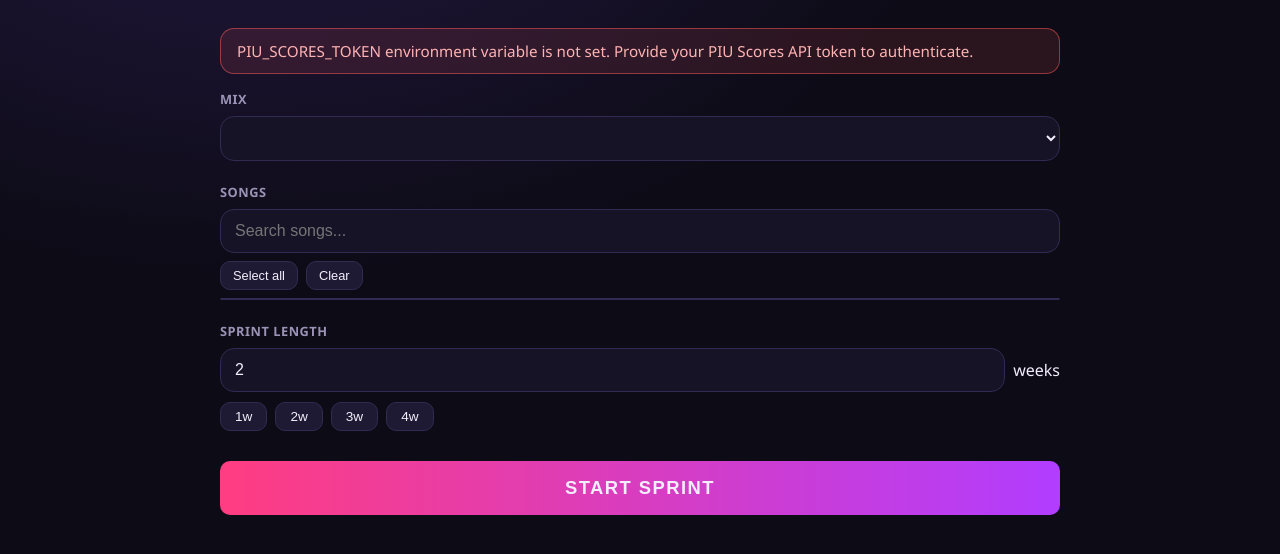
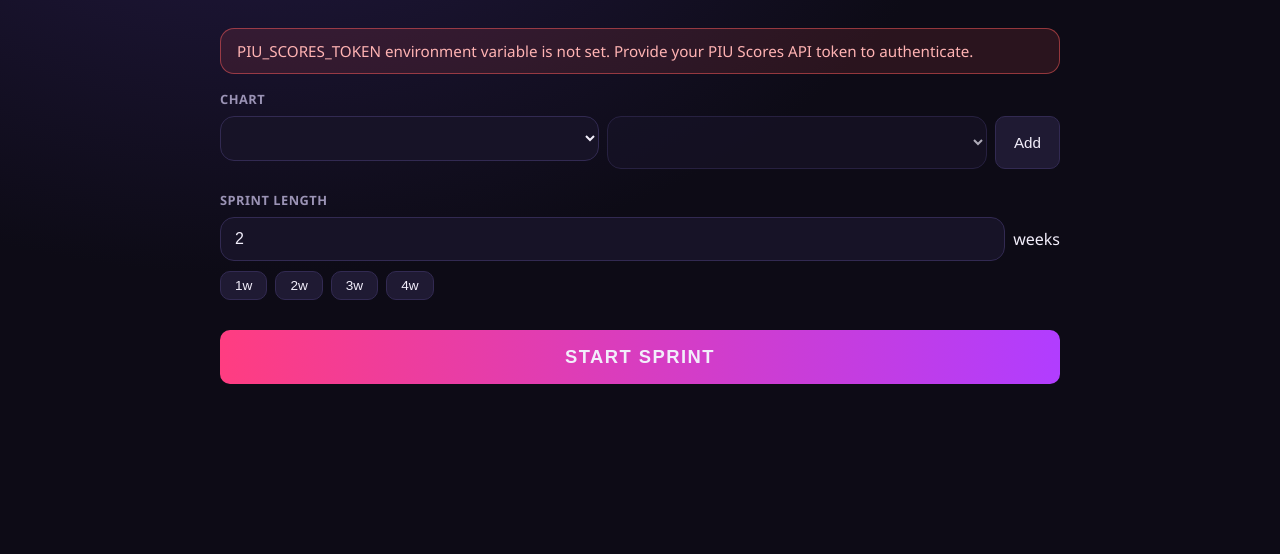
Before and after one commit to Gustavo-V-M/pump_sprint_maker, a Flask app: page / in a window 1280 px wide. Shown: the part 125-679 px from the top of the page. Run offline with Flask 3, Linux system fonts and the light colour scheme; lists and menus that the app fills with data are empty.

Commit message:
feat: added csv with all charts, and improved song picker dropdown

```diff
--- a/app.py
+++ b/app.py
@@ -3,14 +3,14 @@
 Routes:
   GET  /                    -> single-page UI
   GET  /api/health          -> liveness + token check
-  GET  /api/mixes           -> mix list for the setup form
-  GET  /api/songs?mix=...   -> song catalog (dropdown) with chart ids
+  GET  /api/charts          -> song/chart catalog from charts_phoenix-2.csv
   GET  /api/sprint          -> current/last sprint + server time
   POST /api/sprint          -> start a new sprint
   POST /api/sprint/end      -> end the active sprint early
-  GET  /api/sprint/scores   -> plays on the sprint's songs inside its window
+  GET  /api/sprint/scores   -> plays on the sprint's charts inside its window
 """
 
+import csv
 import logging
 import os
 import threading
@@ -26,9 +26,35 @@
 app = Flask(__name__)
 
 DATA_DIR = os.environ.get("DATA_DIR", os.path.join(os.path.dirname(__file__), "data"))
+CHARTS_CSV = os.path.join(os.path.dirname(__file__), "charts_phoenix-2.csv")
 GRACE_MINUTES = int(os.environ.get("PIU_SCORES_GRACE_MINUTES", "10"))
 MIN_SPRINT_SECONDS = 10
 MAX_SPRINT_SECONDS = 28 * 86400
+
+
+def _load_charts():
+    """Parse the chart export into {song: [charts]} and {chartId: chart}."""
+    by_song, by_id = {}, {}
+    with open(CHARTS_CSV, newline="", encoding="utf-8") as f:
+        for row in csv.DictReader(f):
+            cid, song = row["ChartId"].strip(), row["Song"].strip()
+            if not cid or not song or cid in by_id:
+                continue
+            chart = {
+                "id": cid,
+                "song": song,
+                "type": row["Type"].strip(),
+                "level": int(row["Level"]),
+                "mix": row["Mix"].strip(),
+            }
+            by_id[cid] = chart
+            by_song.setdefault(song, []).append(chart)
+    for charts in by_song.values():
+        charts.sort(key=lambda c: (c["type"], c["level"]))
+    return by_song, by_id
+
+
+_charts_by_song, _charts_by_id = _load_charts()
 
 store = SprintStore(DATA_DIR)
 _client = None
@@ -78,24 +104,13 @@
     return jsonify({"ok": True})
 
 
-@app.get("/api/mixes")
-def mixes():
-    try:
-        return jsonify({"mixes": get_client().mixes()})
-    except PiuApiError as exc:
-        return _error(str(exc), exc.status_code or 502)
-
-
-@app.get("/api/songs")
-def songs():
-    mix = request.args.get("mix", "").strip()
-    if not mix:
-        return _error("Query parameter 'mix' is required.")
-    try:
-        catalog = get_client().song_catalog(mix)
-    except PiuApiError as exc:
-        return _error(str(exc), exc.status_code or 502)
-    return jsonify(catalog)
+@app.get("/api/charts")
+def charts_catalog():
+    payload = [
+        {"name": song, "charts": [{"id": c["id"], "type": c["type"], "level": c["level"]} for c in charts]}
+        for song, charts in sorted(_charts_by_song.items())
+    ]
+    return jsonify({"songs": payload})
 
 
 @app.get("/api/sprint")
@@ -108,15 +123,12 @@
 @app.post("/api/sprint")
 def create_sprint():
     body = request.get_json(silent=True) or {}
-    mix = str(body.get("mix", "")).strip()
-    songs = body.get("songs")
+    charts = body.get("charts")
     duration = body.get("durationSeconds")
 
-    if not mix:
-        return _error("Pick a mix.")
-    if not isinstance(songs, list) or not songs or not all(isinstance(s, str) and s.strip() for s in songs):
-        return _error("Pick at least one song.")
-    songs = sorted({s.strip() for s in songs})
+    if not isinstance(charts, list) or not charts or not all(isinstance(c, str) and c.strip() for c in charts):
+        return _error("Pick at least one chart.")
+    charts = sorted(set(charts))
     if not isinstance(duration, int) or isinstance(duration, bool):
         return _error("Duration must be a number of seconds.")
     if not MIN_SPRINT_SECONDS <= duration <= MAX_SPRINT_SECONDS:
@@ -125,21 +137,16 @@
             f"{MAX_SPRINT_SECONDS // 86400} days."
         )
 
-    # Songs must exist on the chosen mix so the score fetch can match charts.
-    try:
-        client = get_client()
-        catalog = client.song_catalog(mix)
-    except PiuApiError as exc:
-        return _error(str(exc), exc.status_code or 502)
-    known = {s["name"] for s in catalog["songs"]}
-    unknown = [s for s in songs if s not in known]
+    unknown = [c for c in charts if c not in _charts_by_id]
     if unknown:
-        return _error(f"Unknown song(s) on {mix}: {', '.join(unknown)}")
+        return _error(f"Unknown chart id(s): {', '.join(unknown[:5])}")
 
-    sprint = store.create(mix, songs, duration)
+    mix = _charts_by_id[charts[0]]["mix"]
+    songs = sorted({_charts_by_id[c]["song"] for c in charts})
+    sprint = store.create(mix, songs, charts, duration)
     app.logger.info(
-        "sprint %s started: mix=%s songs=%d duration=%ds",
-        sprint["id"], mix, len(songs), duration,
+        "sprint %s started: mix=%s charts=%d duration=%ds",
+        sprint["id"], mix, len(charts), duration,
     )
     return jsonify({"sprint": sprint}), 201
 
@@ -164,20 +171,17 @@
     if not sprint:
         return _error("No sprint yet.", 404)
 
-    try:
-        client = get_client()
-        catalog = client.song_catalog(sprint["mix"])
-    except PiuApiError as exc:
-        return _error(str(exc), exc.status_code or 502)
-
-    selected = set(sprint["songs"])
-    chart_index = catalog["chartIndex"]
-    selected_chart_ids = {
-        cid for cid, c in chart_index.items() if c["songName"] in selected
-    }
+    # New sprints store the exact chart ids; legacy sprints (pre-chart export)
+    # count every chart of the songs they named.
+    if sprint["charts"]:
+        selected = set(sprint["charts"])
+    else:
+        songs = set(sprint["songs"])
+        selected = {cid for cid, c in _charts_by_id.items() if c["song"] in songs}
 
     start, end = _sprint_window(sprint)
     try:
+        client = get_client()
         plays = client.plays_since(sprint["mix"], start)
     except PiuApiError as exc:
         return _error(str(exc), exc.status_code or 502)
@@ -187,17 +191,15 @@
         occurred = play.get("_occurredAt")
         if occurred is None or not (start <= occurred <= end):
             continue
-        chart = chart_index.get(str(play.get("chartId")))
-        if not chart or chart["songName"] not in selected:
+        chart = _charts_by_id.get(str(play.get("chartId")))
+        if not chart or chart["id"] not in selected:
             continue
         rows.append(
             {
                 "chartId": play.get("chartId"),
-                "songName": chart["songName"],
+                "songName": chart["song"],
                 "level": chart["level"],
                 "chartType": chart["type"],
-                "difficulty": chart["difficulty"],
-                "imageUrl": chart.get("imageUrl"),
                 "score": play.get("score"),
                 "letterGrade": play.get("letterGrade"),
                 "plate": play.get("plate"),
--- a/static/app.js
+++ b/static/app.js
@@ -3,9 +3,8 @@
 const $ = (id) => document.getElementById(id);
 
 const state = {
-  mixes: [],
-  catalog: null, // { songs: [...], chartIndex: {...} } for selected mix
-  selected: new Set(),
+  catalog: null, // { songs: [{name, charts: [...]}], byId: {id: chart} }
+  selected: new Set(), // chart ids
   sprint: null,
   serverOffsetMs: 0,
   timerHandle: null,
@@ -61,88 +60,63 @@
 
 /* ---------------------------------------------------------------- setup */
 
-async function loadMixes() {
-  const { mixes } = await api("/api/mixes");
-  state.mixes = mixes;
-  const select = $("mix-select");
-  select.innerHTML = "";
-  const primary = mixes.filter((m) => m.isPrimary);
-  const others = mixes.filter((m) => !m.isPrimary);
-  if (primary.length && others.length) {
-    const g1 = document.createElement("optgroup");
-    g1.label = "Main mixes";
-    primary.forEach((m) => g1.append(new Option(m.displayName, m.name)));
-    const g2 = document.createElement("optgroup");
-    g2.label = "More";
-    others.forEach((m) => g2.append(new Option(m.displayName, m.name)));
-    select.append(g1, g2);
-  } else {
-    mixes.forEach((m) => select.append(new Option(m.displayName, m.name)));
+async function loadCharts() {
+  const data = await api("/api/charts");
+  const byId = {};
+  for (const s of data.songs) {
+    for (const c of s.charts) byId[c.id] = { ...c, song: s.name };
   }
-  select.addEventListener("change", () => loadSongs(select.value));
+  state.catalog = { songs: data.songs, byId };
+  const songSelect = $("song-select");
+  songSelect.innerHTML = "";
+  for (const s of data.songs) songSelect.append(new Option(s.name, s.name));
+  fillChartSelect();
 }
 
-async function loadSongs(mix) {
-  $("song-list").innerHTML = '<div class="muted loading">Loading songs...</div>';
-  try {
-    state.catalog = await api(`/api/songs?mix=${encodeURIComponent(mix)}`);
-  } catch (err) {
-    $("song-list").innerHTML = "";
-    showError("setup-error", err.message);
+function fillChartSelect() {
+  const chartSelect = $("chart-select");
+  chartSelect.innerHTML = "";
+  const song = (state.catalog?.songs || []).find((s) => s.name === $("song-select").value);
+  if (!song) {
+    chartSelect.disabled = true;
+    $("add-chart-btn").disabled = true;
     return;
   }
-  state.selected.clear();
-  renderSongList("");
+  for (const c of song.charts) chartSelect.append(new Option(`${c.type}${c.level}`, c.id));
+  chartSelect.disabled = false;
+  $("add-chart-btn").disabled = false;
 }
 
-function matches(song, q) {
-  return !q || song.name.toLowerCase().includes(q) || (song.artist || "").toLowerCase().includes(q);
+function addChart() {
+  const id = $("chart-select").value;
+  if (!id || state.selected.has(id)) return;
+  state.selected.add(id);
+  renderSelectedCharts();
 }
 
-function renderSongList(query) {
-  const list = $("song-list");
-  list.innerHTML = "";
-  const q = query.trim().toLowerCase();
-  const songs = (state.catalog?.songs || []).filter((s) => matches(s, q));
-  if (!songs.length) {
-    list.innerHTML = '<div class="muted">No songs match.</div>';
-    updateSongCount();
-    return;
-  }
-  for (const song of songs) {
-    const label = document.createElement("label");
-    label.className = "song-item" + (state.selected.has(song.name) ? " selected" : "");
-    const input = document.createElement("input");
-    input.type = "checkbox";
-    input.checked = state.selected.has(song.name);
-    input.addEventListener("change", () => {
-      if (input.checked) state.selected.add(song.name);
-      else state.selected.delete(song.name);
-      label.classList.toggle("selected", input.checked);
-      updateSongCount();
-    });
-    const text = document.createElement("span");
-    text.className = "song-name";
-    const chartLevels = song.charts
-      .map((c) => c.level)
-      .filter((l) => l != null)
-      .sort((a, b) => b - a);
-    text.textContent = song.name;
-    const meta = document.createElement("span");
-    meta.className = "muted";
-    meta.textContent =
-      (song.artist ? song.artist + " · " : "") +
-      (chartLevels.length ? `S${chartLevels[0]}` : song.type || "");
-    label.append(input, text, meta);
-    list.append(label);
-  }
-  updateSongCount();
+function removeChart(id) {
+  state.selected.delete(id);
+  renderSelectedCharts();
 }
 
-function updateSongCount() {
-  const n = state.selected.size;
-  $("song-count").textContent = n ? `· ${n} selected` : "";
-  $("start-btn").disabled = n === 0;
+function renderSelectedCharts() {
+  const wrap = $("selected-charts");
+  wrap.innerHTML = "";
+  for (const id of state.selected) {
+    const c = state.catalog.byId[id];
+    const chip = document.createElement("span");
+    chip.className = "chip";
+    chip.append(Object.assign(document.createElement("span"), { textContent: `${c.song} · ${c.type}${c.level}` }));
+    const x = document.createElement("button");
+    x.type = "button";
+    x.className = "chip-remove";
+    x.textContent = "×";
+    x.addEventListener("click", () => removeChart(id));
+    chip.append(x);
+    wrap.append(chip);
+  }
+  $("chart-count").textContent = state.selected.size ? `· ${state.selected.size} selected` : "";
+  $("start-btn").disabled = state.selected.size === 0;
 }
 
 /* ---------------------------------------------------------------- sprint */
@@ -152,12 +126,12 @@
   return w * 604800;
 }
 
-async function startSprint({ mix, songs, durationSeconds }) {
+async function startSprint({ charts, durationSeconds }) {
   hideError("setup-error");
   try {
     const { sprint } = await api("/api/sprint", {
       method: "POST",
-      body: JSON.stringify({ mix, songs, durationSeconds }),
+      body: JSON.stringify({ charts, durationSeconds }),
     });
     enterActive(sprint);
   } catch (err) {
@@ -301,7 +275,7 @@
     return `
       <div class="play-row ${cls}">
         <span class="play-song">${escapeHtml(p.songName)}</span>
-        <span class="muted">S${p.level ?? "?"} ${escapeHtml(p.chartType || "")} ${escapeHtml(p.difficulty || "")}</span>
+        <span class="muted">${escapeHtml((p.chartType || "") + String(p.level ?? "?"))}</span>
         <span class="play-score">${p.score != null ? escapeHtml(p.score.toLocaleString()) : "—"}</span>
         <span>${escapeHtml(p.letterGrade || "")} ${escapeHtml(p.plate || "")}</span>
         <span class="muted">${escapeHtml(judgments)}</span>
@@ -358,8 +332,7 @@
   }
   showView("setup");
   try {
-    await loadMixes();
-    if (state.mixes.length) await loadSongs($("mix-select").value);
+    await loadCharts();
   } catch (err) {
     showError("setup-error", err.message);
   }
@@ -375,33 +348,22 @@
     return;
   }
   if (state.selected.size === 0) {
-    showError("setup-error", "Pick at least one song.");
+    showError("setup-error", "Pick at least one chart.");
     return;
   }
   startSprint({
-    mix: $("mix-select").value,
-    songs: [...state.selected],
+    charts: [...state.selected],
     durationSeconds: duration,
   });
 });
 
-$("song-search").addEventListener("input", (e) => renderSongList(e.target.value));
-$("select-all").addEventListener("click", () => {
-  const q = $("song-search").value.trim().toLowerCase();
-  (state.catalog?.songs || []).forEach((s) => {
-    if (matches(s, q)) state.selected.add(s.name);
-  });
-  renderSongList(q);
-});
-$("clear-all").addEventListener("click", () => {
-  state.selected.clear();
-  renderSongList($("song-search").value);
-});
 document.querySelectorAll(".presets button").forEach((btn) => {
   btn.addEventListener("click", () => {
     $("duration-weeks").value = btn.dataset.weeks;
   });
 });
+$("song-select").addEventListener("change", fillChartSelect);
+$("add-chart-btn").addEventListener("click", addChart);
 $("end-early-btn").addEventListener("click", async () => {
   clearInterval(state.timerHandle);
   clearInterval(state.scoresHandle);
@@ -417,8 +379,7 @@
   showView("setup");
   hideError("setup-error");
   try {
-    if (!state.mixes.length) await loadMixes();
-    if ($("mix-select").value) await loadSongs($("mix-select").value);
+    if (!state.catalog) await loadCharts();
   } catch (err) {
     showError("setup-error", err.message);
   }
@@ -426,7 +387,7 @@
 $("repeat-sprint-btn").addEventListener("click", () => {
   const s = state.sprint;
   if (!s) return;
-  startSprint({ mix: s.mix, songs: s.songs, durationSeconds: s.durationSeconds });
+  startSprint({ charts: s.charts, durationSeconds: s.durationSeconds });
 });
 
 boot();
--- a/static/style.css
+++ b/static/style.css
@@ -80,36 +80,29 @@
 }
 select:focus, input:focus { border-color: var(--accent-2); }
 
-#song-search { margin-bottom: 8px; }
+#song-select { margin-bottom: 8px; }
 
-.picker-tools { display: flex; gap: 8px; margin-bottom: 8px; }
-.picker-tools button {
-  font-size: 0.8em;
-  padding: 6px 12px;
+.chart-picker { display: flex; gap: 8px; }
+.chart-picker select { flex: 1; }
+.chart-picker button { flex-shrink: 0; }
+
+.selected-charts {
+  display: flex;
+  flex-wrap: wrap;
+  gap: 8px;
+  margin-top: 10px;
 }
-
-.song-list {
-  max-height: 320px;
-  overflow-y: auto;
-  background: var(--panel);
-  border: 1px solid #322a52;
-  border-radius: var(--radius);
-  scrollbar-width: thin;
+.selected-charts:empty { margin: 0; }
+.chip-remove {
+  padding: 0 6px;
+  font-size: 1em;
+  line-height: 1;
+  color: var(--muted);
+  border: none;
+  background: none;
+  margin-left: 4px;
 }
-
-.song-item {
-  display: flex;
-  align-items: center;
-  gap: 12px;
-  padding: 10px 14px;
-  cursor: pointer;
-  border-bottom: 1px solid #241d3f;
-}
-.song-item:last-child { border-bottom: none; }
-.song-item:hover { background: var(--panel-2); }
-.song-item.selected { background: rgba(55, 226, 213, 0.08); }
-.song-item input { accent-color: var(--accent); width: 16px; height: 16px; }
-.song-name { flex: 1; }
+.chip-remove:hover { color: var(--bad); filter: none; }
 
 .duration-row { display: flex; gap: 12px; }
 .duration-input {
--- a/templates/index.html
+++ b/templates/index.html
@@ -19,18 +19,13 @@
 
       <form id="setup-form">
         <div class="field">
-          <label for="mix-select">Mix</label>
-          <select id="mix-select" required></select>
-        </div>
-
-        <div class="field">
-          <label>Songs <span id="song-count" class="muted"></span></label>
-          <input id="song-search" type="search" placeholder="Search songs..." autocomplete="off" />
-          <div class="picker-tools">
-            <button type="button" id="select-all">Select all</button>
-            <button type="button" id="clear-all">Clear</button>
+          <label>Chart <span id="chart-count" class="muted"></span></label>
+          <div class="chart-picker">
+            <select id="song-select"></select>
+            <select id="chart-select" disabled></select>
+            <button type="button" id="add-chart-btn" disabled>Add</button>
           </div>
-          <div id="song-list" class="song-list"></div>
+          <div id="selected-charts" class="selected-charts"></div>
         </div>
 
         <div class="field">
```
Also changed, not shown: piu_api.py (+2 -66 lines), store.py (+9 -4 lines), README.md, charts_phoenix-2.csv (added), 1 other file.
